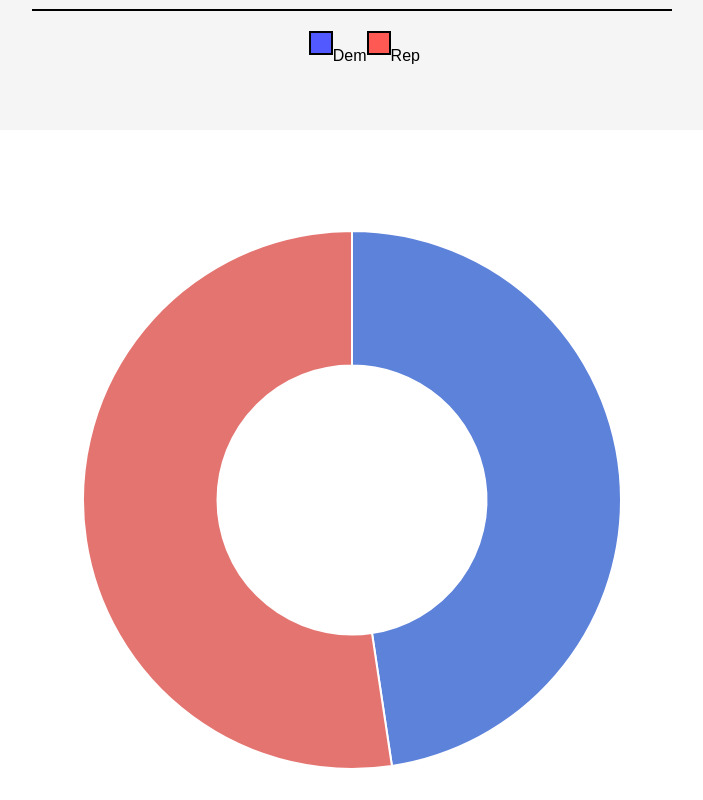
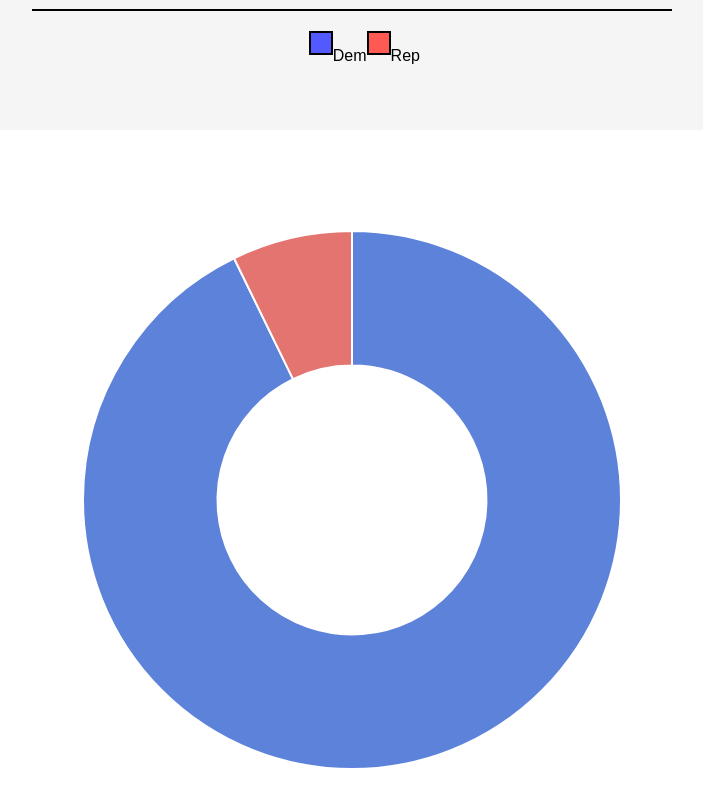
Before and after one commit to MagicWilliams/studio-legislator-tracker, a React (Create React App) app: page / in a window 1280 px wide. Shown: the part 420-1220 px from the top of the page, without its empty margins (288-991 px from the left). Built offline with nearby package versions, Linux system fonts and the light colour scheme.

Commit message:
added in the graphs component, gonna remove this laundry list of warnings and then use react flexbox on this

```diff
--- a/src/App.css
+++ b/src/App.css
@@ -43,3 +43,8 @@
 .graphContainer {
   padding: 100px;
 }
+
+canvas {
+  padding-bottom: 100px;
+  height: 50%;
+}
--- a/src/App.js
+++ b/src/App.js
@@ -3,7 +3,7 @@ import logo from './logo.svg';
 import './App.css';
 import './global-vars.css';
 import Banner from './components/Banner/Banner';
-import Graphs from './components/Graphs/Graphs';
+import PartyGraphs from './components/Graphs/PartyGraphs/PartyGraphs';
 import Stances from './components/Stances/Stances';
 import SearchBar from './components/partials/SearchBar/SearchBar';
 
@@ -14,9 +14,7 @@ class App extends Component {
     return (
     	<div>
 	        <Banner />
-	        <div className="graphContainer">
-	        	<Graphs />
-	        </div>
+	        <PartyGraphs />
 	        <Stances />
 	    </div>
     );
--- a/src/components/Graphs/Graphs.jsx
+++ b/src/components/Graphs/DoughnutGraph.jsx
@@ -1,10 +1,14 @@
 import React, { Component } from 'react';
 import classNames from 'classnames/bind';
 import { Grid, Row, Col } from 'react-flexbox-grid';
-import './Graphs.css';
+import './DoughnutGraph.css';
 import { Doughnut } from 'react-chartjs-2';
 
-class Graphs extends Component {
+class DoughnutGraph extends Component {
+  constructor(props) {
+    super(props);
+    this.state = {};
+  }
   render() {
 
     var graphOptions = {
@@ -16,7 +20,7 @@ class Graphs extends Component {
 
     var data = {
       datasets: [{
-          data: [251, 276],
+          data: [this.props.demCount, this.props.repCount],
           backgroundColor: ["#5D82DA", "#E47470"],
           highlight: ["#E47470", "#5D82DA"]
       }],
@@ -28,4 +32,4 @@ class Graphs extends Component {
   }
 }
 
-export default Graphs
+export default DoughnutGraph
--- /dev/null
+++ b/src/components/Graphs/DoughnutGraph/DoughnutGraph.css
@@ -0,0 +1,3 @@
+.doughnut {
+	margin: 200px;
+}
--- /dev/null
+++ b/src/components/Graphs/DoughnutGraph/DoughnutGraph.jsx
@@ -0,0 +1,35 @@
+import React, { Component } from 'react';
+import classNames from 'classnames/bind';
+import { Grid, Row, Col } from 'react-flexbox-grid';
+import './DoughnutGraph.css';
+import { Doughnut } from 'react-chartjs-2';
+
+class DoughnutGraph extends Component {
+  constructor(props) {
+    super(props);
+    this.state = {};
+  }
+  render() {
+
+    var graphOptions = {
+      animatable: true,
+      legend: {
+        display: false
+      }
+    };
+
+    var data = {
+      datasets: [{
+          data: [this.props.demCount, this.props.repCount],
+          backgroundColor: ["#5D82DA", "#E47470"],
+          highlight: ["#E47470", "#5D82DA"]
+      }],
+      // LABELS
+      labels: ['Democrat', 'Republican']
+    };
+
+    return <Doughnut className="doughnut" data={data} options={graphOptions}/>
+  }
+}
+
+export default DoughnutGraph
--- /dev/null
+++ b/src/components/Graphs/PartyGraphs/PartyGraphs.css
@@ -0,0 +1,3 @@
+.graph {
+	margin: 200px;
+}
--- /dev/null
+++ b/src/components/Graphs/PartyGraphs/PartyGraphs.jsx
@@ -0,0 +1,26 @@
+import React, { Component } from 'react';
+import DoughnutGraph from '../DoughnutGraph/DoughnutGraph';
+import classNames from 'classnames/bind';
+import { Grid, Row, Col } from 'react-flexbox-grid';
+import './PartyGraphs.css';
+
+class PartyGraphs extends Component {
+  constructor(props) {
+    super(props);
+    this.state = {
+      forCount: 244,
+      againstCount: 19
+    }
+  }
+  render() {
+    return (
+      <div className="graphContainer">
+        <DoughnutGraph className="graph" demCount={this.state.forCount} repCount={this.state.againstCount}/>
+        <DoughnutGraph demCount={36} repCount={214}/>
+        <DoughnutGraph demCount={206} repCount={299}/>
+      </div>
+    );
+  }
+}
+
+export default PartyGraphs;
```
Also changed, not shown: src/components/Graphs/DoughnutGraph.css (renamed from src/components/Graphs/Graphs.css).
